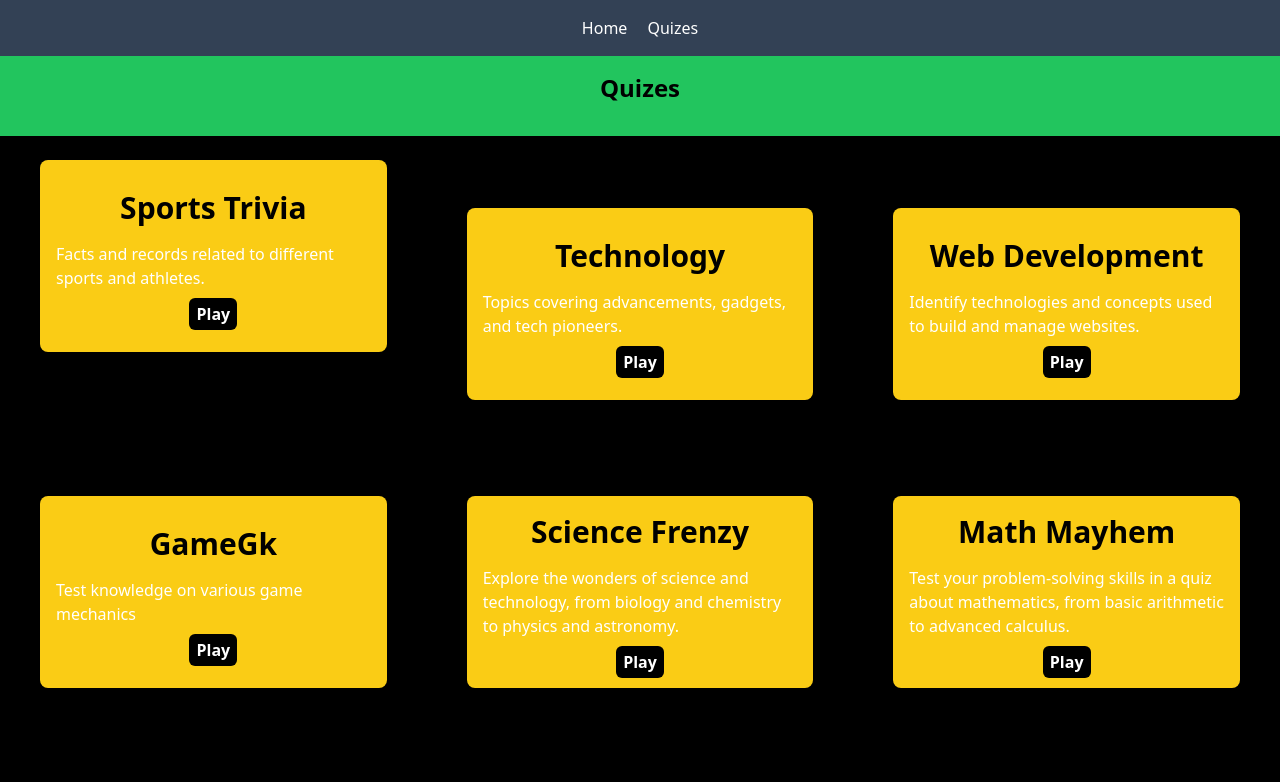
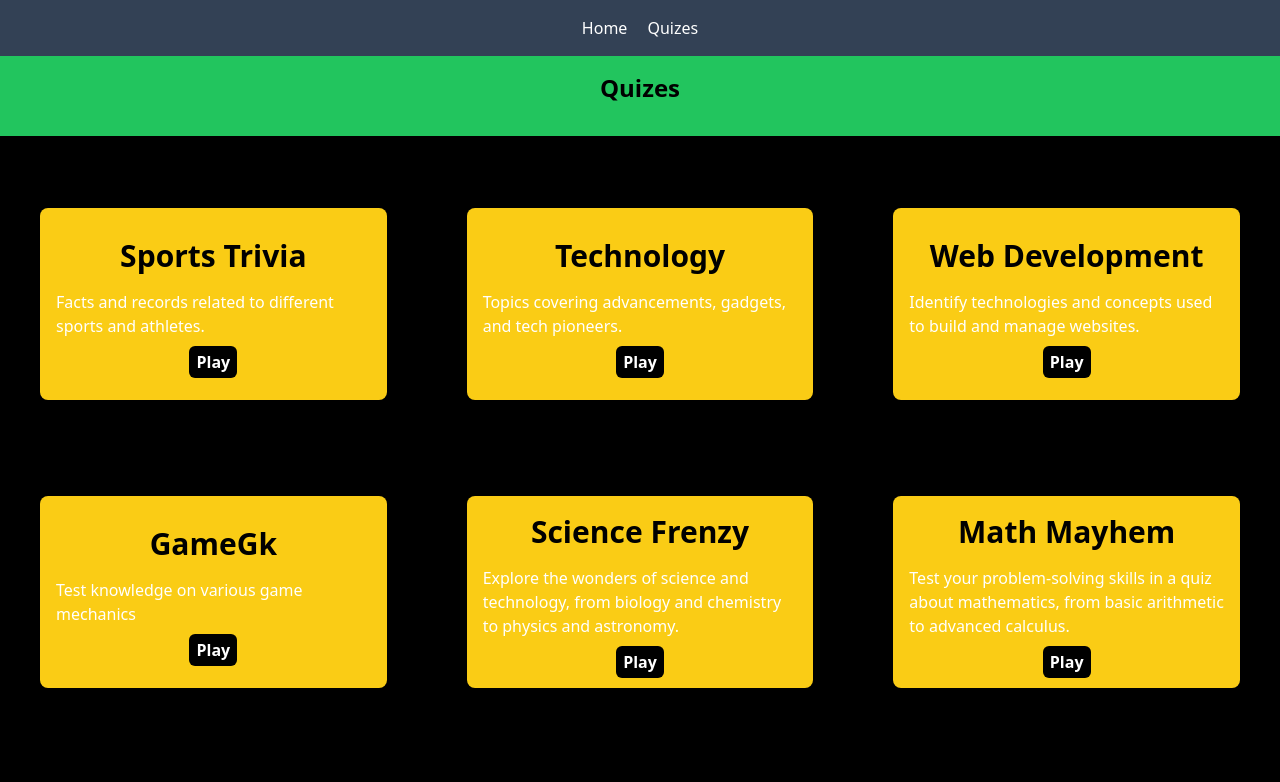
Before and after one commit to Kush-67598/quizappvite, a React (Vite) app: page /Quizes in a window 1280 px wide. Shown: the top 782 px of the page. Built offline with nearby package versions, Linux system fonts and the light colour scheme.

Commit message:
Updated data

```diff
--- a/src/components/PlayQuiz.jsx
+++ b/src/components/PlayQuiz.jsx
@@ -6,8 +6,8 @@ const PlayQuiz = () => {
   return (
     <>
       <h2 className="bg-green-500 text-center font-bold text-2xl h-20 pt-4">Quizes</h2>
-    <div className="bg-black pt-6 lg:grid grid-cols-3">
-      <div className="bg-yellow-400 mx-10 h-48 rounded-lg flex flex-col items-center justify-center">
+    <div className="bg-black pt-6 lg:grid grid-cols-3 ">
+      <div className="bg-yellow-400 mx-10 my-12 h-48 rounded-lg flex flex-col items-center justify-center">
         <h2 className="font-bold text-center text-3xl my-2">Sports Trivia</h2>
         <p className="text-white max-w-sm mx-4 my-2">
             Facts and records related to different sports and athletes.
```
